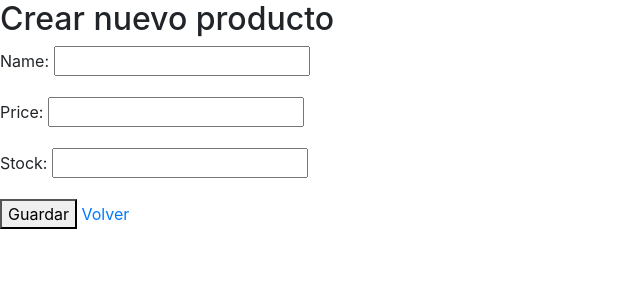
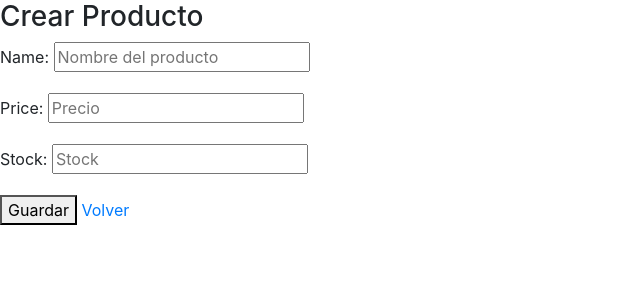
Before and after one commit to lucerohugo/INGSoftware, a Django app: page /products/product_create/ in a window 1280 px wide. Shown: the part 70-370 px from the top of the page, without its empty margins (0-640 px from the left). Run offline with Django 5.2, Linux system fonts and the light colour scheme; some libraries are stand-ins or nearby versions.

Commit message:
Update 8/5/2025- 23:00hs

```diff
--- a/home/templates/index.html
+++ b/home/templates/index.html
@@ -3,8 +3,8 @@
 {% block title %} Inicio {% endblock %}
 
 {% block content %}
-    {{ current_year }}
-<div class="jumbotron">
+    <!--{{ current_year }} -->
+<div class="jumbotron bg-dark text-white p-4 shadow rounded">
     <h1 class="display-4">¡Bienvenido!</h1>
     <p class="lead">Este es un sistema de tercer año de DSW</p>
     <hr class="my-4">
--- /dev/null
+++ b/products/forms.py
@@ -0,0 +1,14 @@
+from django import forms
+
+from products.models import Product
+
+class ProductForm(forms.ModelForm):
+    class Meta:
+        model= Product
+        fields = ['name', 'price', 'stock']
+        widgets = {
+            'name': forms.TextInput(attrs={'placeholder': 'Nombre del producto'}),
+            'price': forms.NumberInput(attrs={'placeholder': 'Precio'}),
+            'stock': forms.NumberInput(attrs={'placeholder': 'Stock'}),
+
+        }
--- a/products/templates/products/create_from_class.html
+++ b/products/templates/products/create_from_class.html
@@ -5,7 +5,7 @@
 {% endblock %}
 
 {% block content %}
-    <h2>Crear nuevo producto</h2>
+    <h3>{{title}}</h3>
     <form method="post">
         {% csrf_token %}
         {{ form.as_p }}
--- a/products/templates/products/list.html
+++ b/products/templates/products/list.html
@@ -9,7 +9,7 @@
       <th>Product</th>
       <th>Price</th>
       <th>Stock</th>
-      <th>Action</th>
+      <th>Actions</th>
     </tr>
   </thead>
   <tbody>
--- a/products/views.py
+++ b/products/views.py
@@ -10,6 +10,8 @@ from django.views.generic import (
 from django.urls import reverse_lazy
 
 from products.models import Product, Order
+
+from products.forms import ProductForm
 
 
 class ProductList(ListView):
@@ -54,14 +56,19 @@ class ProductCreate(View):
 
 
 class ProductCreateView(CreateView):
-    model = Product
+    form_class = ProductForm
     template_name = 'products/create_from_class.html'
     success_url = reverse_lazy('product_list')
-    fields = ['name', 'price', 'stock']
 
-    def form_valid(self, form):
-        messages.success(self.request, "Producto Creado")
-        return super().form_valid(form)
+
+    # def form_valid(self, form):
+    #     messages.success(self.request, "Producto Creado")
+    #     return super().form_valid(form)
+
+    def get_context_data(self, **kwargs):
+        context = super().get_context_data(**kwargs)
+        context['title'] = 'Crear Producto'
+        return context
 
 
 class OrderList(ListView):
```
